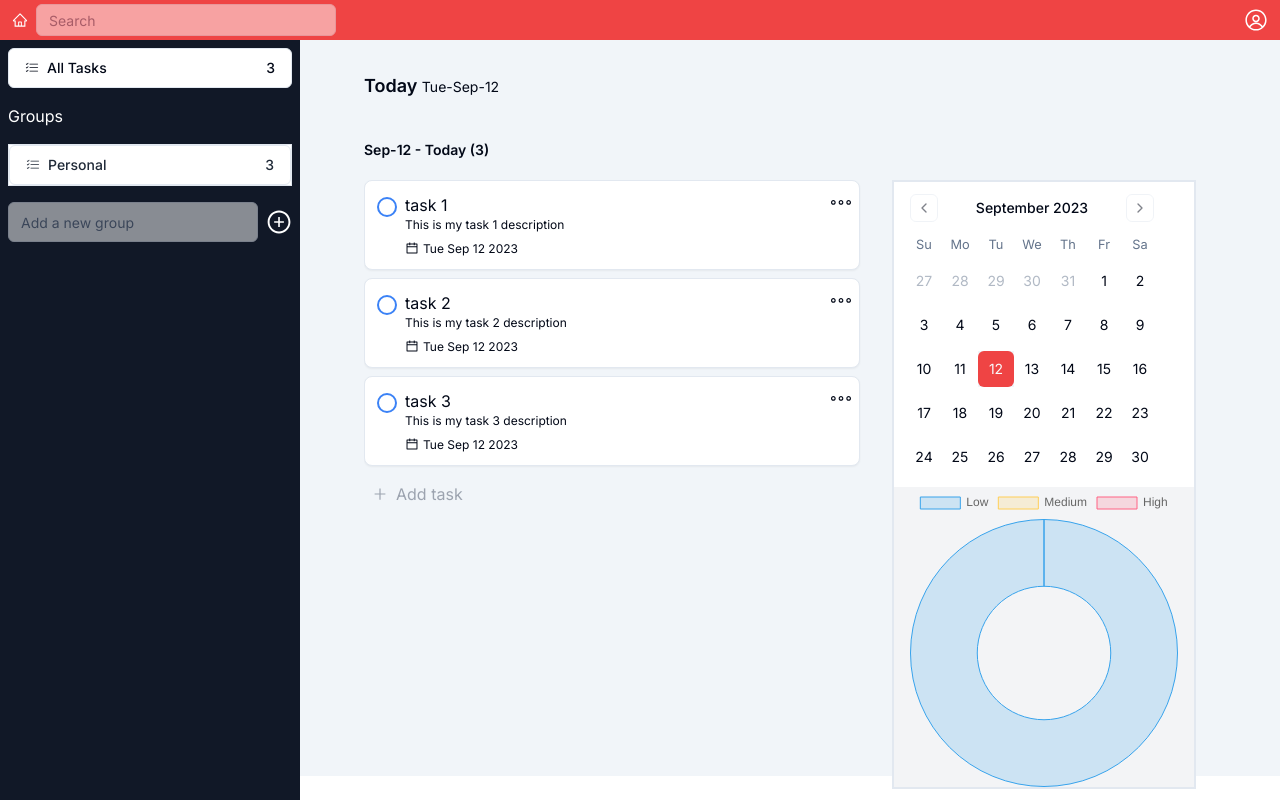
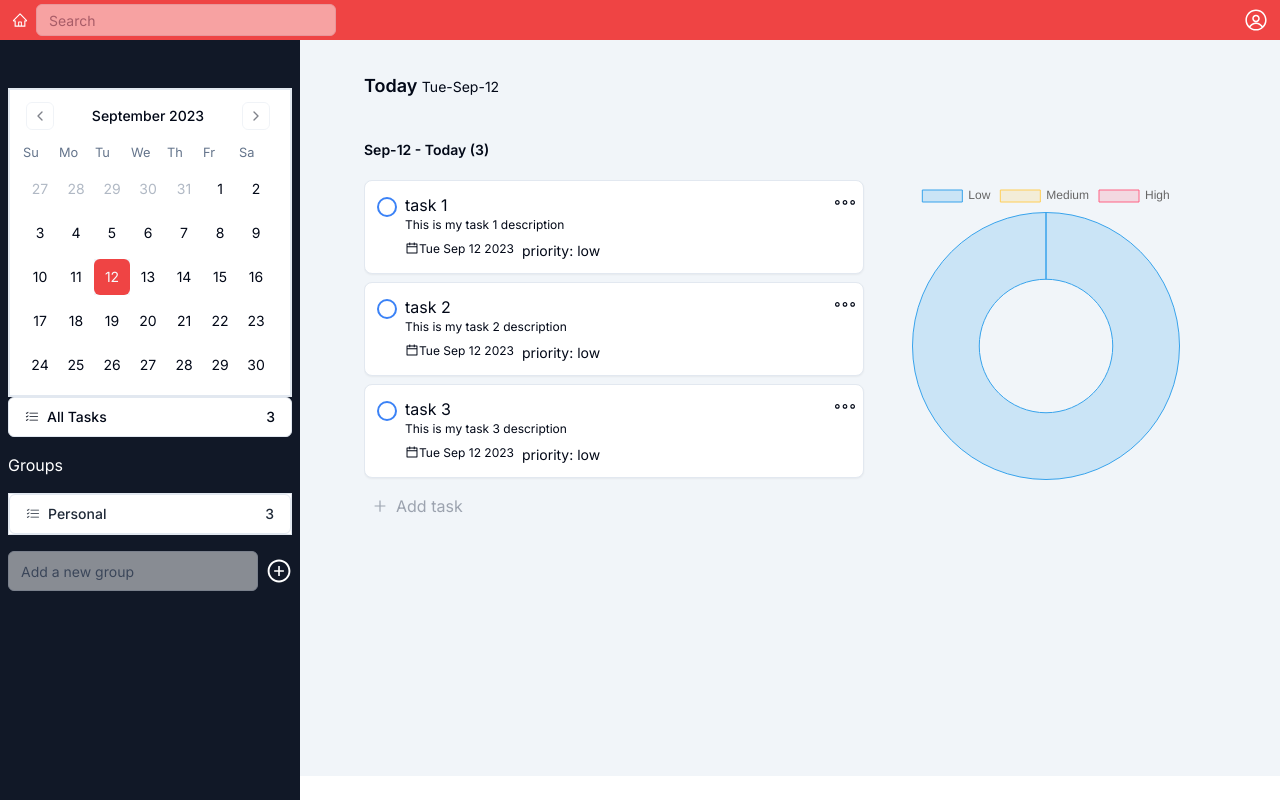
Before and after one commit to eric-nichols-nyc/listit-nextjs, a Next.js app: page /tasks in a window 1280 px wide. Built offline with nearby package versions, Linux system fonts and the light colour scheme.

Commit message:
added calendar popover

```diff
--- a/components/Calendar.tsx
+++ b/components/Calendar.tsx
@@ -3,8 +3,6 @@ import { Calendar } from './ui/calendar';
 import { useTaskStore } from '@/store/taskStore';
 import { Checkbox } from './ui/checkbox';
 import { toast } from 'react-toastify';
-import { set } from 'date-fns';
-import Chart from './Chart';
 
 // Calendar component dynamically and reflects the dates of tasks
 const CalendarComponent = () => {
@@ -42,7 +40,7 @@ const CalendarComponent = () => {
   }, [filteredDays])
 
   return (
-    <div className=" border-2 bg-gray-100">
+    <div className="border-2 bg-gray-100">
       <Calendar
         className="bg-white"
         mode="multiple"
@@ -78,9 +76,6 @@ const CalendarComponent = () => {
           </div>
         ))}
       </div>
-      <div>
-      </div>
-      <Chart />
     </div>
 
   )
--- a/components/Home.tsx
+++ b/components/Home.tsx
@@ -3,8 +3,6 @@ import Column from '@/components/Column'
 import ColumnFooter from '@/components/AddTaskForm'
 import Header from '@/components/Header';
 import { useTaskStore } from '@/store/taskStore';
-import {format} from 'date-fns'
-import Calendar from '@/components/Calendar';
 import Image from 'next/image';
 import { useRouter } from 'next/navigation';
 
--- a/components/Popover.tsx
+++ b/components/Popover.tsx
@@ -13,13 +13,13 @@ interface PopoverTriggerProps {
   body: React.ReactElement | React.ReactElement[];
   footer?: React.ReactElement;
   icon?: IconType;
+  text?: string;
 }
 
 const PopOver = ({
-  header,
   body,
-  footer,
   icon: Icon,
+  text,
 }: PopoverTriggerProps) => {
   return (
     <Popover>
@@ -30,6 +30,11 @@ const PopOver = ({
               className="cursor-pointer"
               size={20}
             />
+          )
+        }
+        {
+          text && (
+          text
           )
         }
       </PopoverTrigger>
--- a/components/Sidenav.tsx
+++ b/components/Sidenav.tsx
@@ -1,5 +1,5 @@
 "use client";
-import { MdOutlineCalendarToday } from 'react-icons/md'
+import Calendar from '@/components/Calendar';
 import { Button } from './ui/button'
 import { useTaskStore } from '@/store/taskStore';
 import { Input } from './ui/input';
@@ -22,6 +22,9 @@ export const Sidenav = () => {
        bg-gray-900
       "
     >
+      <div className="pt-10">
+        <Calendar />
+      </div>
       <div>
         <Button className="w-full gap-2 justify-between" variant="outline">
           <div className="flex items-center gap-2">
--- a/components/Task.tsx
+++ b/components/Task.tsx
@@ -1,6 +1,6 @@
 "use client";
 import { useEffect, useState } from 'react'
-import {useRouter} from 'next/navigation'
+import { useRouter } from 'next/navigation'
 import {
   Card,
   CardContent,
@@ -23,6 +23,7 @@ import { taskData } from '@/constants';
 import { TfiMore } from 'react-icons/tfi';
 import { getNewCardOrder } from '@/utils/getItemOrder';
 import DatePickerDemo from './DatePicker';
+import { Calendar } from './ui/calendar';
 
 const borders = {
   'low': 'border-blue-500',
@@ -57,7 +58,7 @@ const Task = ({
   const [checkcolor, setCheckColor] = useState<string>(borders.low)
 
   const getColor = () => {
-    switch(priority){
+    switch (priority) {
       case 'high':
         return borders.high
       case 'medium':
@@ -96,7 +97,7 @@ const Task = ({
   }
 
   const onDateChanged = (duedate: Date) => {
-    const t:Task = {
+    const t: Task = {
       id,
       name,
       description,
@@ -108,7 +109,7 @@ const Task = ({
   }
 
   const updateCurrentTask = (name: string, description: string) => {
-    const t:Task = {
+    const t: Task = {
       id,
       name,
       description,
@@ -121,8 +122,8 @@ const Task = ({
     toast("1 task updated");
   }
 
-  const changeTaskByType = (name:string) => {
-    switch(name){
+  const changeTaskByType = (name: string) => {
+    switch (name) {
       case 'edit':
         setShowForm(true)
         break;
@@ -138,9 +139,30 @@ const Task = ({
     }
   }
 
+  const setDate = (date: Date) => {
+    const t: Task = {
+      id,
+      name,
+      description,
+      duedate: date,
+      order,
+      priority
+    }
+    updateTask(id, t)
+  }
+
+  const datepicker = () => (
+    <Calendar
+      mode="single"
+      selected={duedate ? duedate : undefined}
+      onSelect={(e) => setDate(e!)}
+      className="rounded-md"
+    />
+  )
+
   const bodycontent = taskData.map((item, index) => {
     if (item.type === 'button') {
-      if(item.id === 'duedate') return (
+      if (item.id === 'duedate') return (
         <div key={item.id} className="border-b">
           <DatePickerDemo
             onSelected={onDateChanged}
@@ -157,7 +179,7 @@ const Task = ({
       return (
         <div
           key={index}
-      className="py-1 border-b"
+          className="task py-1 border-b"
         >
           <div className="flex flex-col text-sm ">
             <div className="text-xs">{item.title}</div>
@@ -202,7 +224,7 @@ const Task = ({
     onClose={onClose}
   />
 
-  const gotoTask = (e:any) => {
+  const gotoTask = (e: any) => {
     e.stopPropagation()
     router.push(`/task/${id}`)
   }
@@ -237,18 +259,29 @@ const Task = ({
             }}
           />
           <div
-            onClick={(e) => gotoTask(e)}
+            // onClick={(e) => gotoTask(e)}
             className="flex flex-col ml-2">
             {name}
             <div className="text-xs pb-2">
               {description}
             </div>
-            <div className="flex  text-xs">
+            <div className="flex gap-2">
+              {/* date and popover */}
+              <div
+                className="due-date flex text-xs relative">
                 <AiOutlineCalendar
                   size={14}
                 />
-              <div className="ml-1">
-                {duedate ? duedate.toDateString() : 'No due date'}
+                <div>
+                  <PopOver
+                    text={duedate ? duedate.toDateString() : 'No due date'}
+                    body={datepicker()}
+                  />
+                </div>
+              </div>
+              {/* priority */}
+              <div className="text-sm">
+                priority: {priority}
               </div>
             </div>
           </div>
--- a/components/Tasks.tsx
+++ b/components/Tasks.tsx
@@ -4,7 +4,7 @@ import ColumnFooter from '@/components/AddTaskForm'
 import Header from '@/components/Header';
 import { useTaskStore } from '@/store/taskStore';
 import { format } from 'date-fns'
-import Calendar from '@/components/Calendar';
+import Chart from '@/components/Chart';
 import Sidenav from './Sidenav';
 
 export default function Tasks() {
@@ -35,7 +35,7 @@ export default function Tasks() {
             </div>
           </div>
           <div className="pt-10">
-            <Calendar />
+            <Chart />
           </div>
         </div>
       </div>
```
Lines whose indentation alone changed are shown as unchanged.
